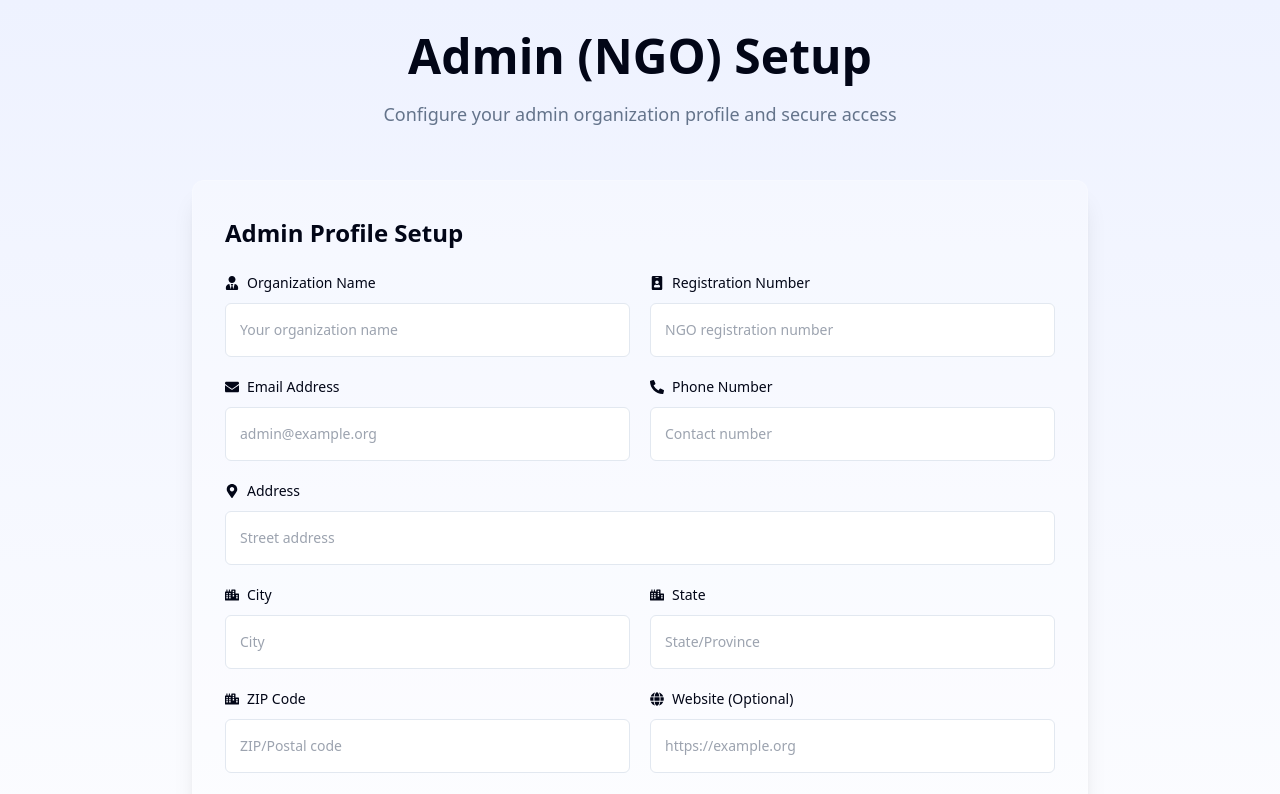
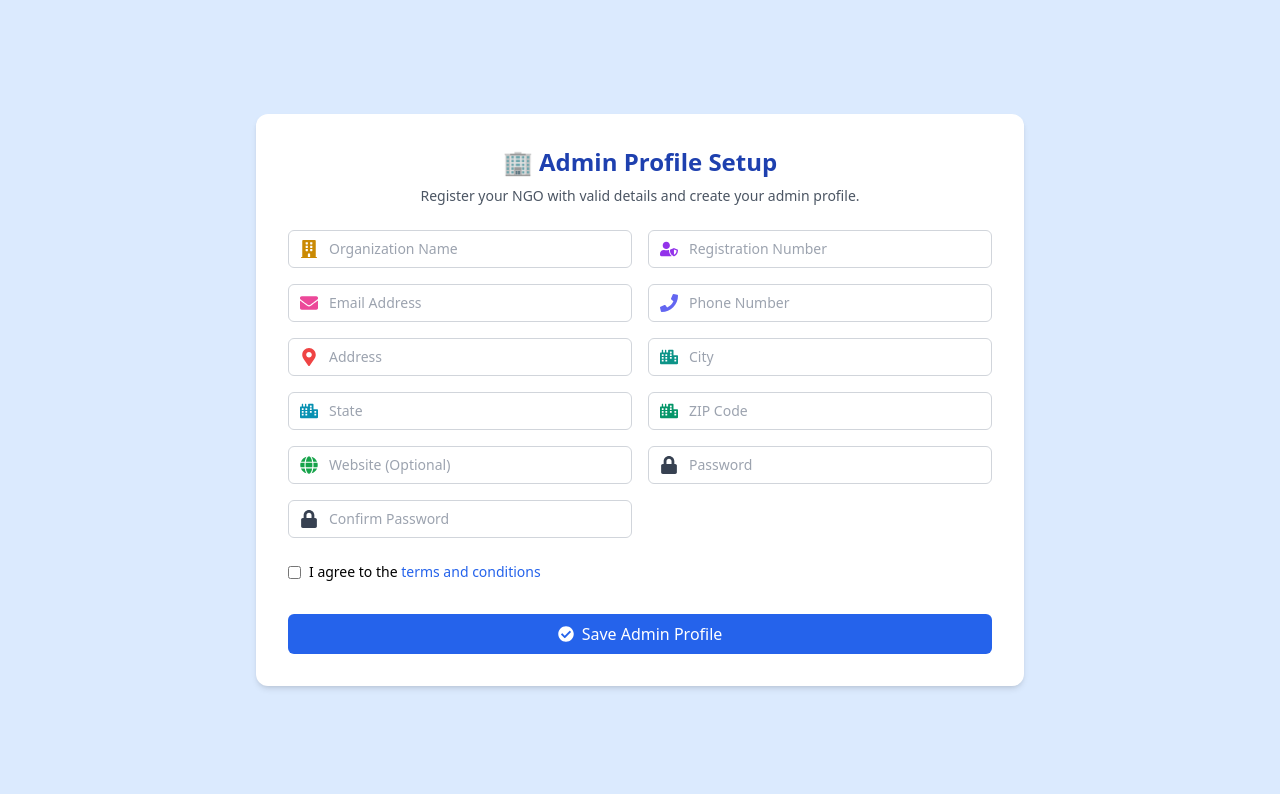
Before and after one commit to Vinay1489/Feed_The_Needy, a React (Vite) app in the folder frontend/: page /ngoregister in a window 1280 px wide. Shown: the top 794 px of the page. Built offline with nearby package versions, Linux system fonts and the light colour scheme.

Commit message:
admin registration ui changed

```diff
--- a/frontend/src/App.jsx
+++ b/frontend/src/App.jsx
@@ -22,6 +22,7 @@ import FullPageAnimation from "./fallbacks/FullPageAnimation";
 import Loadable from "./Loadable.jsx";
 import RouteTransitionWrapper from "./RouteTransitionWrapper.jsx";
 import VolunteerResetPassword from "./components/VolunteerForgot/VolunteerResetPassword.jsx";
+import NGOAdminRegister from "./components/NGORegister/NGOAdminRegister.jsx";
 //import ForgotPasswordVolunteer from "./components/VolunteerForgot/ForgotPasswordVolunteer.jsx";
 
 
@@ -56,7 +57,7 @@ export default function App(){
           <Route path="/" element={<Home />} />
           <Route path="/ngologin" element={<NGOLogin />} />
           <Route path="/ngologinforgot" element={<ForgotPassword />} />
-          <Route path="/ngoregister" element={<NGOSignup />} />
+          <Route path="/ngoregister" element={<NGOAdminRegister />} />
           <Route path="/ngologin/dashboard" element={<NGODashboard />} />
           <Route path="/volunteersignup" element={<Section />} />
           <Route path="/volunteerlogin" element={<VolunteerLogin />} />
--- /dev/null
+++ b/frontend/src/components/NGORegister/NGOAdminRegister.jsx
@@ -0,0 +1,187 @@
+import React, { useState } from "react";
+import {
+  FaBuilding,
+  FaUserShield,
+  FaEnvelope,
+  FaPhone,
+  FaMapMarkerAlt,
+  FaCity,
+  FaGlobe,
+  FaLock,
+  FaCheckCircle,
+} from "react-icons/fa";
+
+const InputField = ({
+  icon,
+  name,
+  placeholder,
+  value,
+  onChange,
+  type = "text",
+}) => (
+  <div className="relative w-full">
+    <span className="absolute inset-y-0 left-0 flex items-center pl-3 text-lg">
+      {icon}
+    </span>
+    <input
+      type={type}
+      name={name}
+      value={value}
+      onChange={onChange}
+      placeholder={placeholder}
+      className="pl-10 pr-3 py-2 w-full border border-gray-300 rounded-md text-sm focus:outline-none focus:ring-2 focus:ring-blue-400"
+      required={name !== "website"}
+    />
+  </div>
+);
+
+const NGOAdminRegister = () => {
+  const [formData, setFormData] = useState({
+    organization: "",
+    registration: "",
+    email: "",
+    phone: "",
+    address: "",
+    city: "",
+    state: "",
+    zip: "",
+    website: "",
+    password: "",
+    confirmPassword: "",
+    agree: false,
+  });
+
+  const handleChange = (e) => {
+    const { name, value, type, checked } = e.target;
+    setFormData({ ...formData, [name]: type === "checkbox" ? checked : value });
+  };
+
+  const handleSubmit = (e) => {
+    e.preventDefault();
+    console.log("Admin Registration:", formData);
+    // Add form validation and API call
+  };
+
+  return (
+    <div className="min-h-screen flex items-center justify-center bg-blue-100 p-4">
+      <div className="bg-white p-8 rounded-xl shadow-md w-full max-w-3xl">
+        <h2 className="text-2xl font-bold text-blue-800 flex items-center justify-center mb-2">
+          🏢 Admin Profile Setup
+        </h2>
+        <p className="text-sm text-center text-gray-600 mb-6">
+          Register your NGO with valid details and create your admin profile.
+        </p>
+        <form
+          onSubmit={handleSubmit}
+          className="grid grid-cols-1 md:grid-cols-2 gap-4"
+        >
+          <InputField
+            icon={<FaBuilding className="text-yellow-600" />}
+            name="organization"
+            placeholder="Organization Name"
+            value={formData.organization}
+            onChange={handleChange}
+          />
+          <InputField
+            icon={<FaUserShield className="text-purple-600" />}
+            name="registration"
+            placeholder="Registration Number"
+            value={formData.registration}
+            onChange={handleChange}
+          />
+          <InputField
+            icon={<FaEnvelope className="text-pink-500" />}
+            name="email"
+            placeholder="Email Address"
+            value={formData.email}
+            onChange={handleChange}
+          />
+          <InputField
+            icon={<FaPhone className="text-indigo-500" />}
+            name="phone"
+            placeholder="Phone Number"
+            value={formData.phone}
+            onChange={handleChange}
+          />
+          <InputField
+            icon={<FaMapMarkerAlt className="text-red-500" />}
+            name="address"
+            placeholder="Address"
+            value={formData.address}
+            onChange={handleChange}
+          />
+          <InputField
+            icon={<FaCity className="text-teal-600" />}
+            name="city"
+            placeholder="City"
+            value={formData.city}
+            onChange={handleChange}
+          />
+          <InputField
+            icon={<FaCity className="text-cyan-600" />}
+            name="state"
+            placeholder="State"
+            value={formData.state}
+            onChange={handleChange}
+          />
+          <InputField
+            icon={<FaCity className="text-emerald-600" />}
+            name="zip"
+            placeholder="ZIP Code"
+            value={formData.zip}
+            onChange={handleChange}
+          />
+          <InputField
+            icon={<FaGlobe className="text-green-600" />}
+            name="website"
+            placeholder="Website (Optional)"
+            value={formData.website}
+            onChange={handleChange}
+          />
+          <InputField
+            icon={<FaLock className="text-gray-700" />}
+            name="password"
+            placeholder="Password"
+            type="password"
+            value={formData.password}
+            onChange={handleChange}
+          />
+          <InputField
+            icon={<FaLock className="text-gray-700" />}
+            name="confirmPassword"
+            placeholder="Confirm Password"
+            type="password"
+            value={formData.confirmPassword}
+            onChange={handleChange}
+          />
+          <div className="md:col-span-2 flex items-center mt-2">
+            <input
+              type="checkbox"
+              name="agree"
+              checked={formData.agree}
+              onChange={handleChange}
+              className="mr-2"
+              required
+            />
+            <label className="text-sm">
+              I agree to the{" "}
+              <a href="#" className="text-blue-600 font-medium">
+                terms and conditions
+              </a>
+            </label>
+          </div>
+          <div className="md:col-span-2 mt-4">
+            <button
+              type="submit"
+              className="w-full bg-blue-600 text-white py-2 rounded-md hover:bg-blue-700 flex items-center justify-center gap-2"
+            >
+              <FaCheckCircle /> Save Admin Profile
+            </button>
+          </div>
+        </form>
+      </div>
+    </div>
+  );
+};
+
+export default NGOAdminRegister;
```
